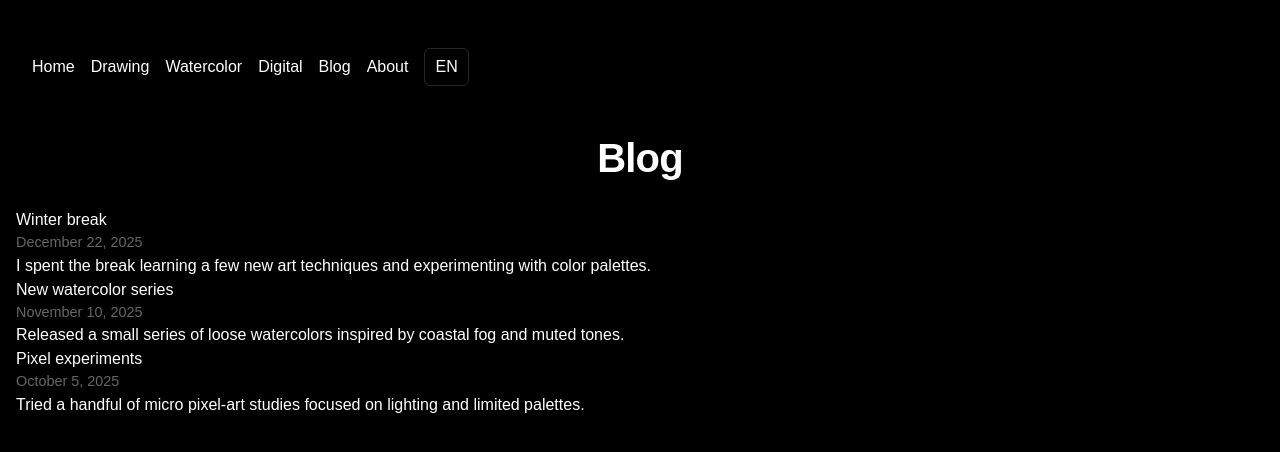
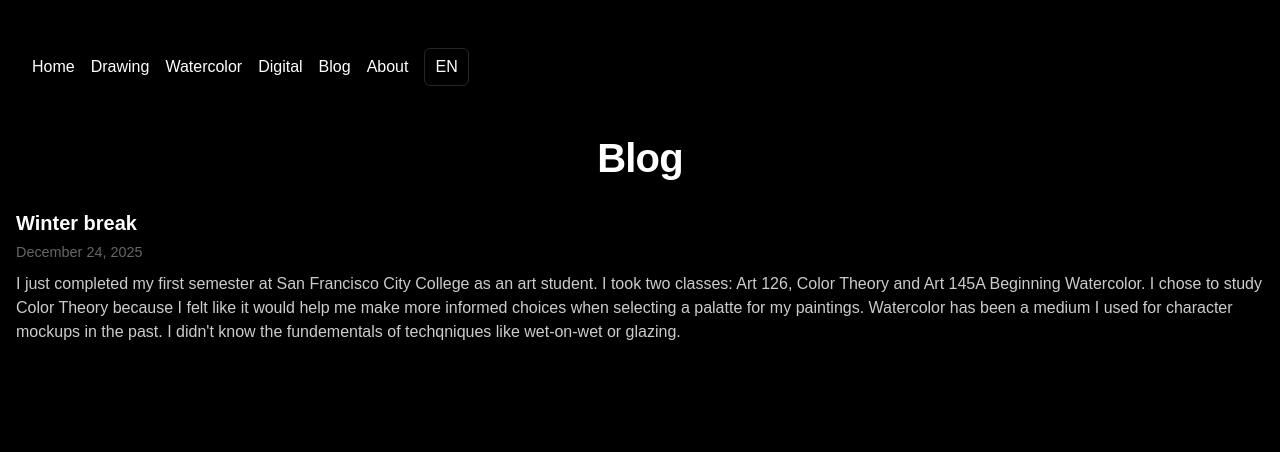
Before and after one commit to slindquist3/website, a Next.js app: page /blog in a window 1280 px wide. Shown: the top 452 px of the page. Built offline with nearby package versions, Linux system fonts and the light colour scheme.

Commit message:
Edit blog page

```diff
--- a/app/about/page.tsx
+++ b/app/about/page.tsx
@@ -7,5 +7,10 @@ import PageContainer from "@/components/page-container";
 export default function About() {
   const t = useText();
 
-  return <PageContainer title="About">{t.about.text}</PageContainer>;
+  return (
+    <PageContainer
+      title={t.about.title}
+      description={t.about.description}
+    ></PageContainer>
+  );
 }
--- a/assets/text.json
+++ b/assets/text.json
@@ -11,10 +11,12 @@
       },
       "home": {
         "title": "Hi, I'm Scott",
-        "intro": "I'm a designer and illustrator based in the Pacific Northwest."
+        "intro": "I'm an art student based in San Francisco."
       },
       "about": {
-        "text": "This is the about page"
+        "text": "This is the about page",
+        "title": "About Me",
+        "description": "I'm an art student at San Francisco City College. I work primarily by drawing with graphite and painting with watercolor."
       },
       "drawing": {
         "text": "This is the drawing page"
@@ -29,19 +31,9 @@
         "title": "This is the blog page",
         "posts": [
           {
-            "date": "December 22, 2025",
+            "date": "December 24, 2025",
             "title": "Winter break",
-            "description": "I spent the break learning a few new art techniques and experimenting with color palettes."
-          },
-          {
-            "date": "November 10, 2025",
-            "title": "New watercolor series",
-            "description": "Released a small series of loose watercolors inspired by coastal fog and muted tones."
-          },
-          {
-            "date": "October 5, 2025",
-            "title": "Pixel experiments",
-            "description": "Tried a handful of micro pixel-art studies focused on lighting and limited palettes."
+            "description": "I just completed my first semester at San Francisco City College as an art student. I took two classes: Art 126, Color Theory and Art 145A Beginning Watercolor. I chose to study Color Theory because I felt like it would help me make more informed choices when selecting a palatte for my paintings. Watercolor has been a medium I used for character mockups in the past. I didn't know the fundementals of techqniques like wet-on-wet or glazing."
           }
         ]
       }
--- /dev/null
+++ b/components/posts.module.css
@@ -0,0 +1,17 @@
+.title {
+  font-size: 1.25rem;
+  font-weight: 600;
+  margin: 0;
+}
+
+.date {
+  font-size: 0.875rem;
+  color: rgba(255, 255, 255, 0.6);
+  margin-top: 0.25rem;
+}
+
+.description {
+  font-size: 1rem;
+  color: rgba(255, 255, 255, 0.8);
+  margin-top: 0.5rem;
+}
--- a/components/posts.tsx
+++ b/components/posts.tsx
@@ -1,4 +1,5 @@
 import React from "react";
+import styles from "./posts.module.css";
 
 export type PostProps = {
   date: string;
@@ -15,15 +16,16 @@ export function Post({ date, title, description }: PostProps) {
   return (
     <article>
       <header>
-        <h3>{title}</h3>
+        <h3 className={styles.title}>{title}</h3>
         <time
           dateTime={iso}
+          className={styles.date}
           style={{ display: "block", color: "#666", fontSize: "0.9rem" }}
         >
           {date}
         </time>
       </header>
-      <p>{description}</p>
+      <p className={styles.description}>{description}</p>
     </article>
   );
 }
```
